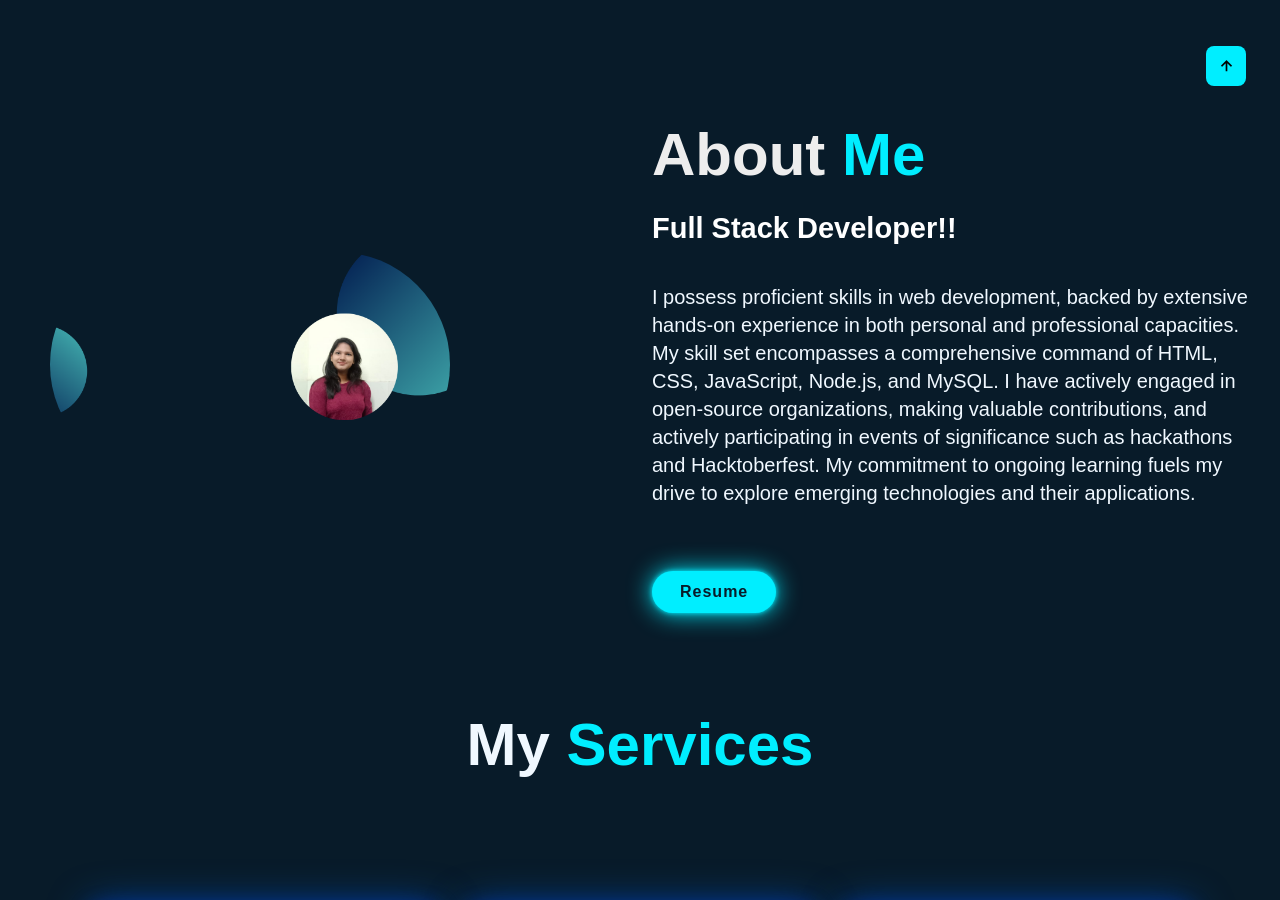
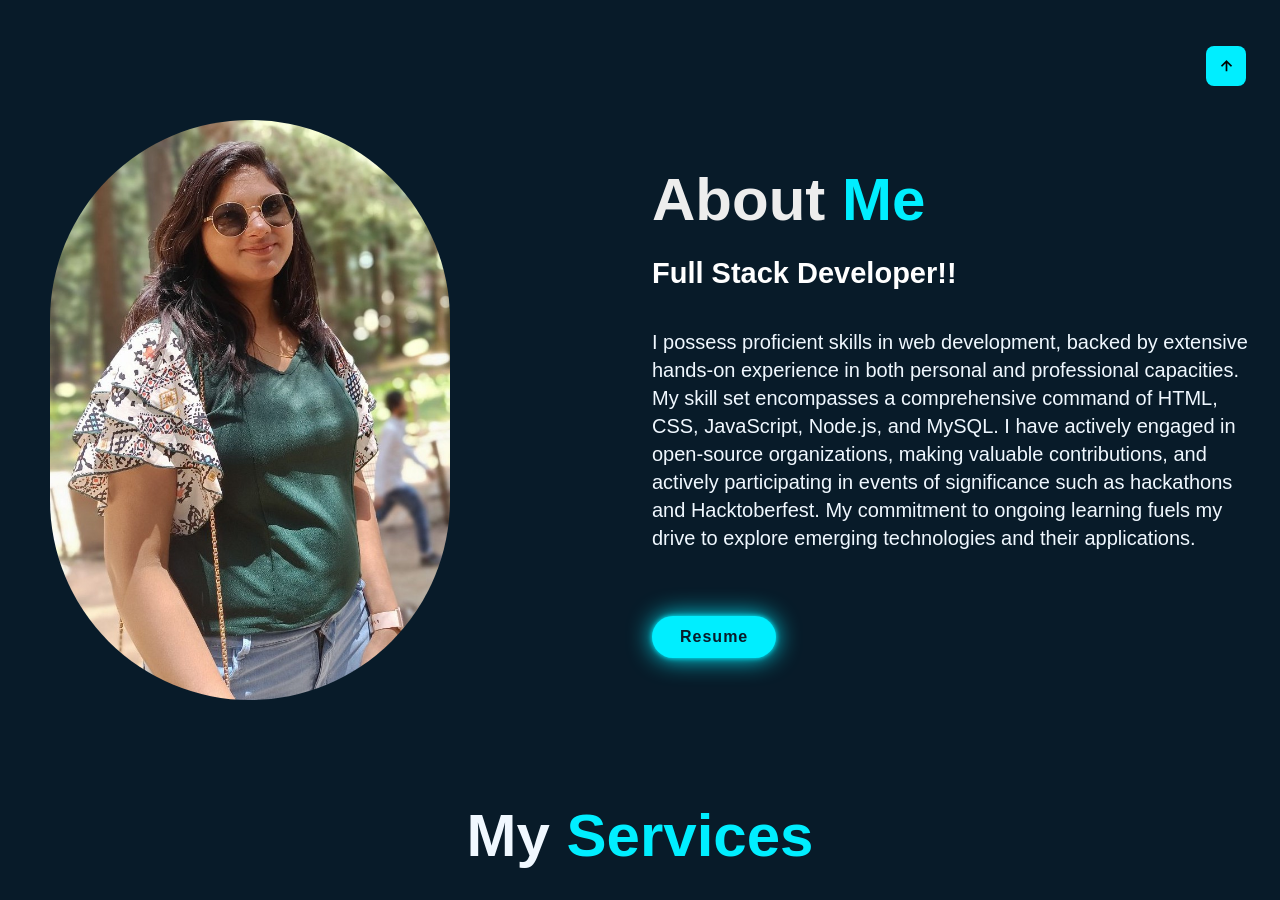
Before and after one commit to Sneha-Mittal88293/Portfolio, a plain HTML site: page portfolio-sneha/index.html in a window 1280 px wide. Shown: the part 680-1580 px from the top of the page. Drawn offline with nearby package versions, Linux system fonts and the light colour scheme.

Commit message:
change wallpaper

```diff
--- a/portfolio-sneha/index.html
+++ b/portfolio-sneha/index.html
@@ -42,7 +42,7 @@
 
         <section class="about" id="about">
             <div class="about-img">
-                <img src="./src/img/profile.png">
+                <img src="./src/img/about.jpg">
             </div>
             <div class="about-text">
                 <h2>About <span>Me</span></h2>
```
